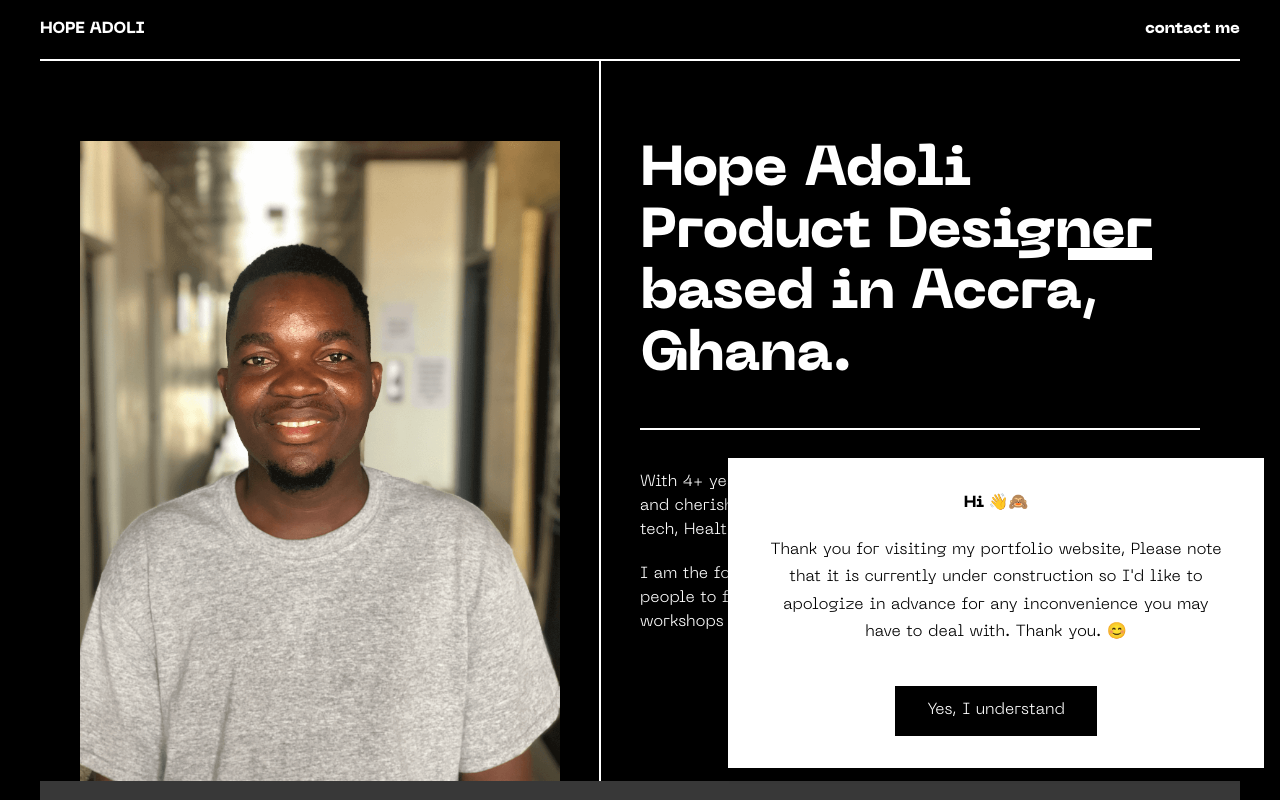
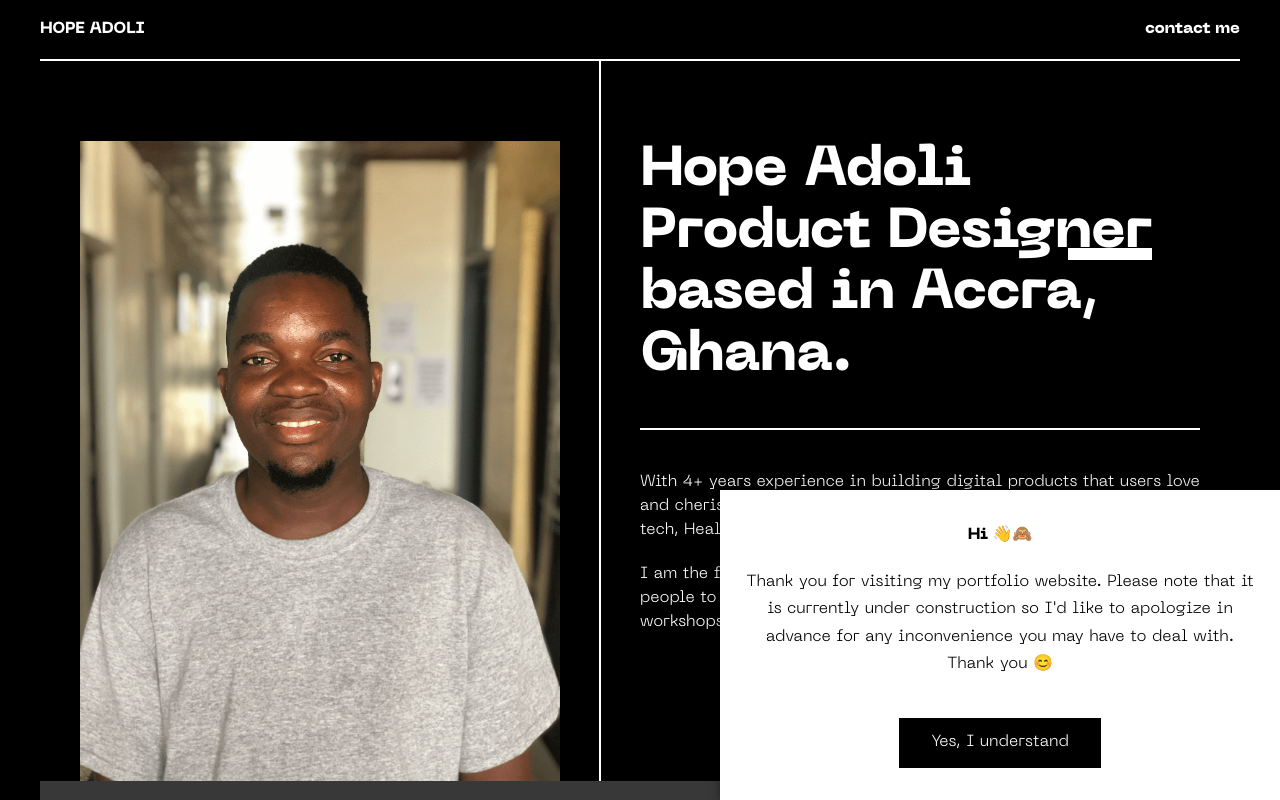
Before and after one commit to nytro04/hope-adoli, a Nuxt app: page / in a window 1280 px wide. Shown: the top 800 px of the page. Built offline with nearby package versions, Linux system fonts and the light colour scheme.

Commit message:
fixes: modal width and position

```diff
--- a/components/UnderConstruction.vue
+++ b/components/UnderConstruction.vue
@@ -1,14 +1,14 @@
 <template>
   <div
-    class="container h-auto px-10 py-8 mx-auto overflow-y-auto text-center text-black bg-white contact"
+    class="container h-auto px-5 py-8 mx-auto overflow-y-auto text-center text-black bg-white contact"
   >
     <h3 class="mb-5 font-semibold text-center">
       Hi 👋🙈
     </h3>
     <h3 class="text-center ">
-      Thank you for visiting my portfolio website, Please note that it is
+      Thank you for visiting my portfolio website. Please note that it is
       currently under construction so I'd like to apologize in advance for any
-      inconvenience you may have to deal with. Thank you. 😊
+      inconvenience you may have to deal with. Thank you 😊
     </h3>
 
     <button class="mt-10 btn btn__black" @click="close">
--- a/pages/index.vue
+++ b/pages/index.vue
@@ -68,13 +68,13 @@ export default {
 }
 
 .slidein {
-  max-width: 33.5rem;
+  max-width: 35rem;
   /* height: 25rem; */
   /* padding: 0rem 2rem; */
   position: fixed;
   z-index: 100;
-  bottom: 2rem;
-  right: 1rem;
+  bottom: 0rem;
+  right: 0rem;
   box-shadow: 1px 1px 10px rgba(0, 0, 0, 0.5);
   transition: all 0.8s ease-in-out;
 
@@ -85,7 +85,8 @@ export default {
     width: 35rem;
   }
   @include respond(phone) {
-    width: 21rem;
+    width: 22rem;
+    margin: 0 0.7rem;
   }
 }
 
```
